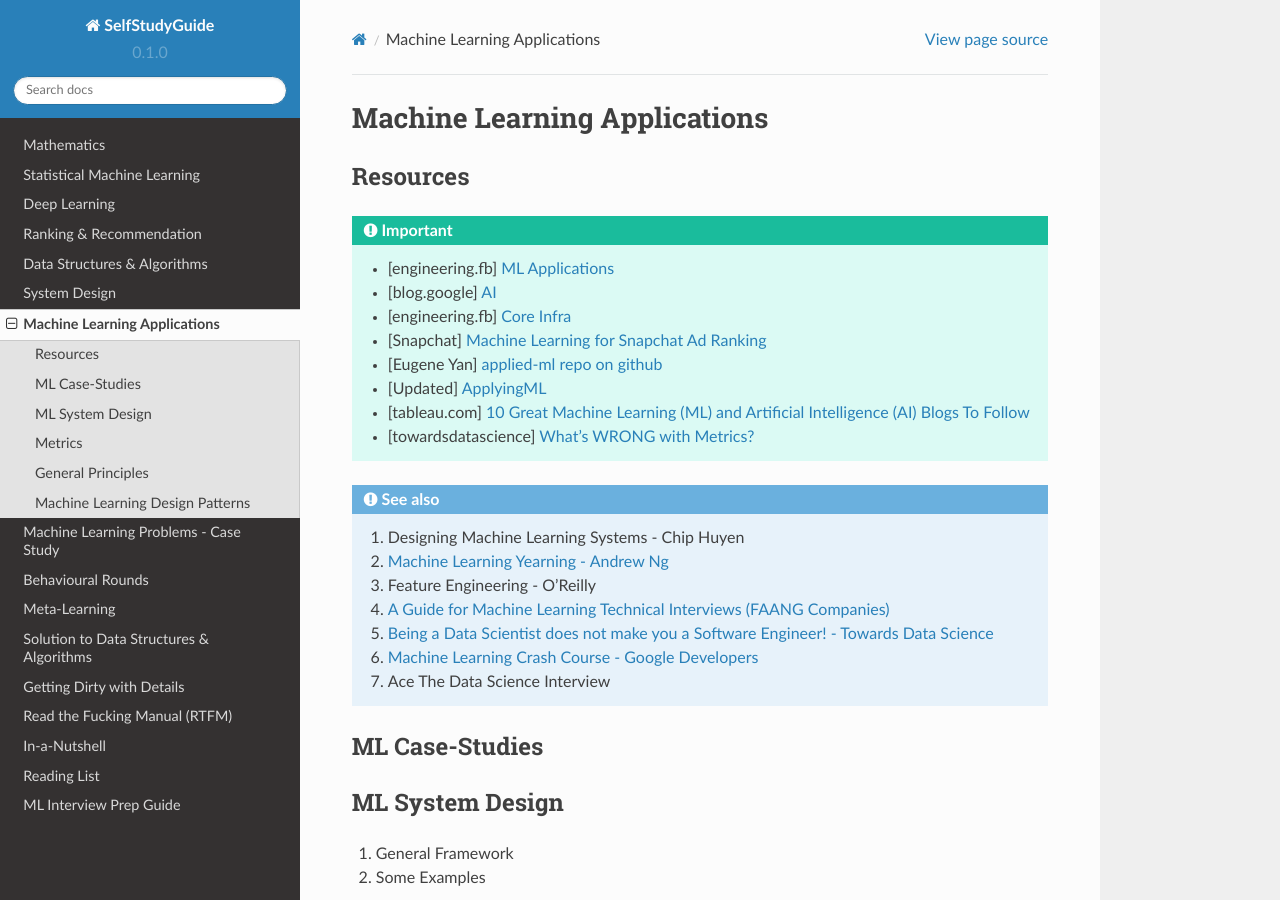
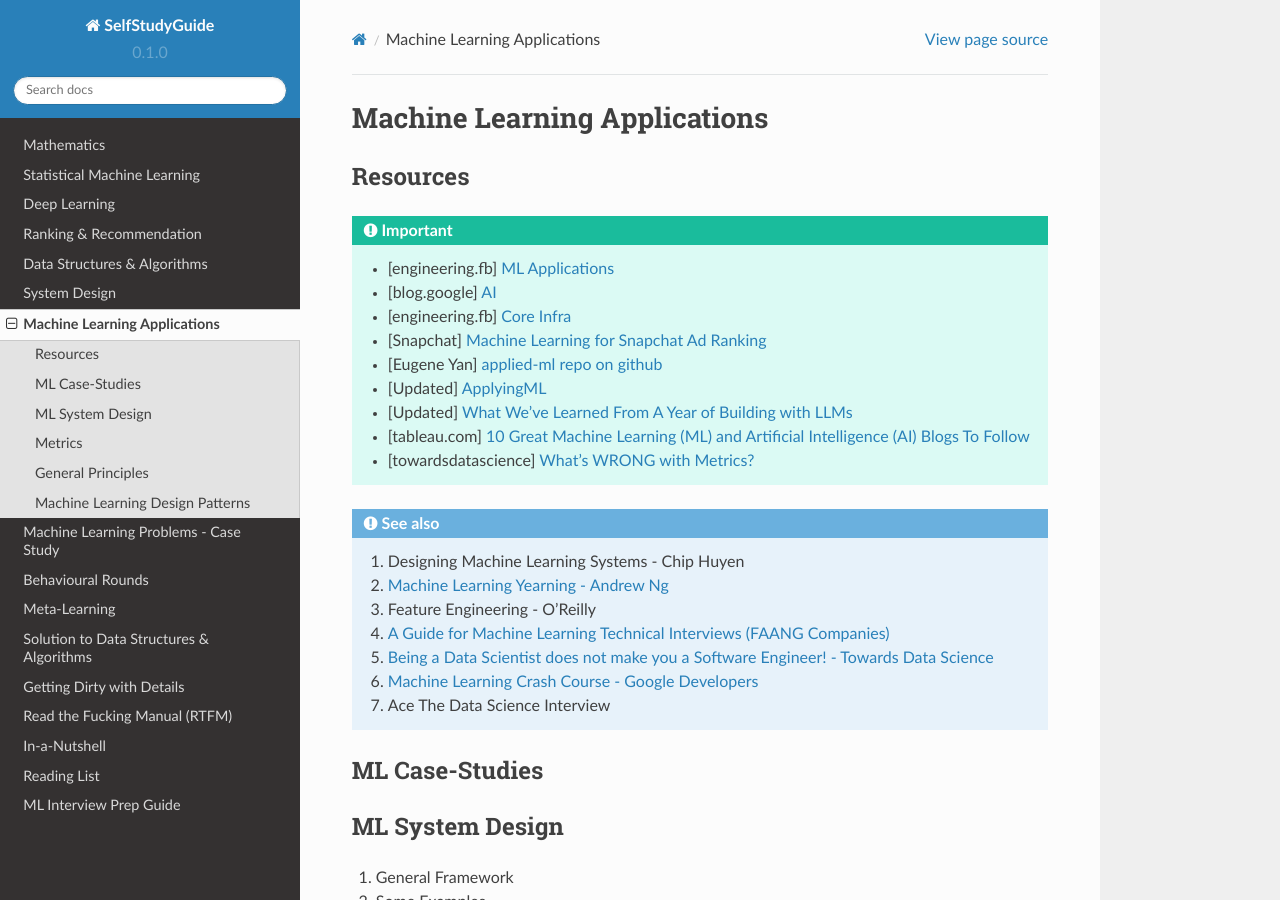
Before and after one commit to uselesstechjunks/leetcode, a Sphinx documentation site: the page built from docs/source/mldes.rst, in a window 1280 px wide and 900 px high. Built offline with Sphinx 7.4.7 and the Read the Docs theme 2.0.0, drawn with Linux system fonts in a browser that asks for light colours.

Commit message:
Update mldes.rst (#345)

```diff
--- a/docs/source/mldes.rst
+++ b/docs/source/mldes.rst
@@ -11,6 +11,7 @@ Resources
 	* [Snapchat] `Machine Learning for Snapchat Ad Ranking <https://eng.snap.com/machine-learning-snap-ad-ranking>`_
 	* [Eugene Yan] `applied-ml repo on github <https://github.com/eugeneyan/applied-ml>`_
 	* [Updated] `ApplyingML <https://applyingml.com/>`_
+	* [Updated] `What We’ve Learned From A Year of Building with LLMs <https://applied-llms.org/>`_
 	* [tableau.com] `10 Great Machine Learning (ML) and Artificial Intelligence (AI) Blogs To Follow <https://www.tableau.com/learn/articles/blogs-about-machine-learning-artificial-intelligence>`_
 	* [towardsdatascience] `What's WRONG with Metrics? <https://towardsdatascience.com/choosing-the-right-metric-is-a-huge-issue-99ccbe73de61>`_
 
```
